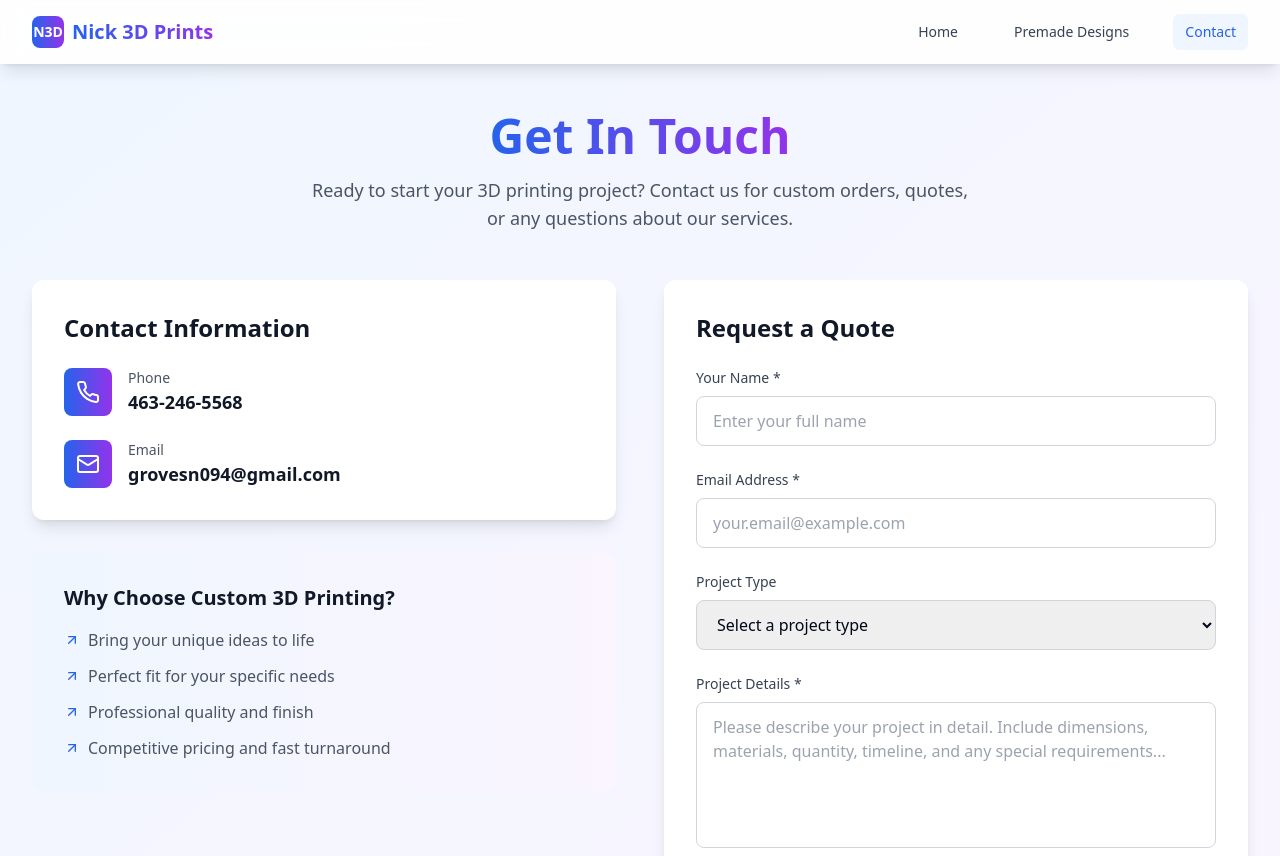
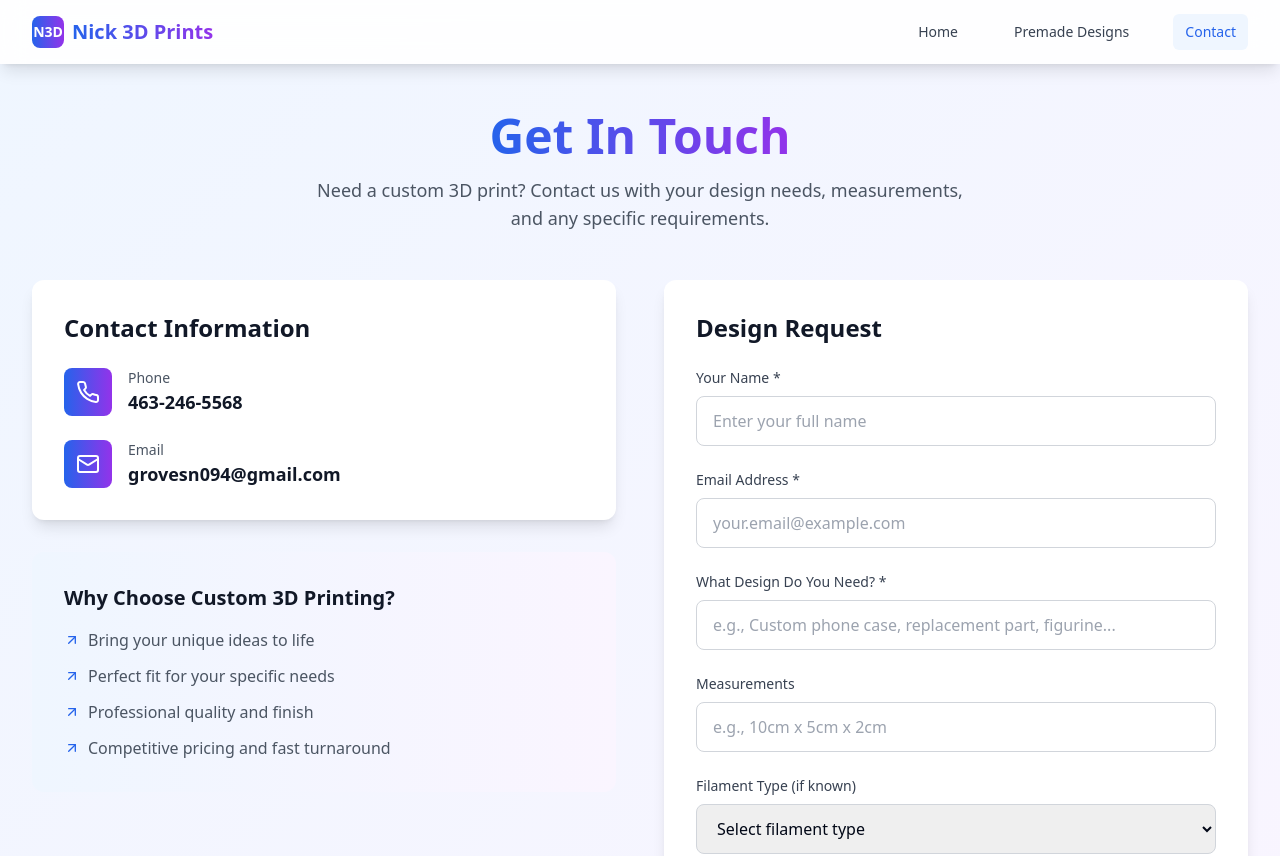
Before and after one commit to Teenfreelance/nick-prints-create, a React (Vite) app: page /contact in a window 1280 px wide. Shown: the top 856 px of the page. Built offline with nearby package versions, Linux system fonts and the light colour scheme.

Commit message:
Refactor: Update contact form
Update the contact form to request design details, measurements, and filament type.

```diff
--- a/src/pages/Contact.tsx
+++ b/src/pages/Contact.tsx
@@ -7,7 +7,9 @@ const Contact = () => {
   const [formData, setFormData] = useState({
     name: "",
     email: "",
-    project: "",
+    design: "",
+    measurements: "",
+    filament: "",
     message: ""
   });
   const { toast } = useToast();
@@ -16,19 +18,19 @@ const Contact = () => {
     e.preventDefault();
 
     // Create email with form data
-    const subject = `Quote Request from ${formData.name}`;
+    const subject = `Design Request from ${formData.name}`;
     const body = `Hi Nick,
 
-I would like to request a quote for a 3D printing project:
+I would like to request a 3D print design:
 
 Name: ${formData.name}
 Email: ${formData.email}
-Project Type: ${formData.project || 'Not specified'}
+Design Needed: ${formData.design}
+Measurements: ${formData.measurements || 'Not specified'}
+Filament Type: ${formData.filament || 'Not specified'}
 
-Project Details:
+Additional Details:
 ${formData.message}
-
-Please provide a quote and timeline for this project.
 
 Thank you!`;
 
@@ -36,10 +38,10 @@ Thank you!`;
     window.open(emailUrl);
 
     toast({
-      title: "Quote Request Sent!",
-      description: "Your email client should open with the quote request. We'll get back to you within 24 hours.",
+      title: "Request Sent!",
+      description: "Your email client should open with the design request. We'll get back to you soon.",
     });
-    setFormData({ name: "", email: "", project: "", message: "" });
+    setFormData({ name: "", email: "", design: "", measurements: "", filament: "", message: "" });
   };
 
   const handleChange = (e: React.ChangeEvent<HTMLInputElement | HTMLTextAreaElement | HTMLSelectElement>) => {
@@ -59,8 +61,8 @@ Thank you!`;
             </span>
           </h1>
           <p className="text-lg text-gray-600 max-w-2xl mx-auto">
-            Ready to start your 3D printing project? Contact us for custom orders,
-            quotes, or any questions about our services.
+            Need a custom 3D print? Contact us with your design needs,
+            measurements, and any specific requirements.
           </p>
         </div>
 
@@ -128,7 +130,7 @@ Thank you!`;
 
           {/* Contact Form */}
           <div className="bg-white rounded-xl shadow-lg p-8">
-            <h2 className="text-2xl font-bold text-gray-900 mb-6">Request a Quote</h2>
+            <h2 className="text-2xl font-bold text-gray-900 mb-6">Design Request</h2>
 
             <form onSubmit={handleSubmit} className="space-y-6">
               <div>
@@ -164,39 +166,69 @@ Thank you!`;
               </div>
 
               <div>
-                <label htmlFor="project" className="block text-sm font-medium text-gray-700 mb-2">
-                  Project Type
+                <label htmlFor="design" className="block text-sm font-medium text-gray-700 mb-2">
+                  What Design Do You Need? *
+                </label>
+                <input
+                  type="text"
+                  id="design"
+                  name="design"
+                  required
+                  value={formData.design}
+                  onChange={handleChange}
+                  className="w-full px-4 py-3 border border-gray-300 rounded-lg focus:ring-2 focus:ring-blue-500 focus:border-transparent transition-colors"
+                  placeholder="e.g., Custom phone case, replacement part, figurine..."
+                />
+              </div>
+
+              <div>
+                <label htmlFor="measurements" className="block text-sm font-medium text-gray-700 mb-2">
+                  Measurements
+                </label>
+                <input
+                  type="text"
+                  id="measurements"
+                  name="measurements"
+                  value={formData.measurements}
+                  onChange={handleChange}
+                  className="w-full px-4 py-3 border border-gray-300 rounded-lg focus:ring-2 focus:ring-blue-500 focus:border-transparent transition-colors"
+                  placeholder="e.g., 10cm x 5cm x 2cm"
+                />
+              </div>
+
+              <div>
+                <label htmlFor="filament" className="block text-sm font-medium text-gray-700 mb-2">
+                  Filament Type (if known)
                 </label>
                 <select
-                  id="project"
-                  name="project"
-                  value={formData.project}
+                  id="filament"
+                  name="filament"
+                  value={formData.filament}
                   onChange={handleChange}
                   className="w-full px-4 py-3 border border-gray-300 rounded-lg focus:ring-2 focus:ring-blue-500 focus:border-transparent transition-colors"
                 >
-                  <option value="">Select a project type</option>
-                  <option value="custom-design">Custom Design</option>
-                  <option value="prototype">Prototype</option>
-                  <option value="replacement-part">Replacement Part</option>
-                  <option value="miniature">Miniature/Figurine</option>
-                  <option value="functional-print">Functional Print</option>
-                  <option value="other">Other</option>
+                  <option value="">Select filament type</option>
+                  <option value="PLA">PLA</option>
+                  <option value="ABS">ABS</option>
+                  <option value="PETG">PETG</option>
+                  <option value="TPU">TPU (Flexible)</option>
+                  <option value="Other">Other</option>
+                  <option value="Not sure">Not sure</option>
                 </select>
               </div>
 
               <div>
                 <label htmlFor="message" className="block text-sm font-medium text-gray-700 mb-2">
-                  Project Details *
+                  Additional Details
                 </label>
                 <textarea
                   id="message"
                   name="message"
-                  required
-                  rows={5}
+                  rows={4}
                   value={formData.message}
                   onChange={handleChange}
                   className="w-full px-4 py-3 border border-gray-300 rounded-lg focus:ring-2 focus:ring-blue-500 focus:border-transparent transition-colors resize-none"
-                  placeholder="Please describe your project in detail. Include dimensions, materials, quantity, timeline, and any special requirements..."
+                  placeholder="Any additional details, color preferences, special requirements..."
                 />
               </div>
 
@@ -204,12 +236,12 @@ Thank you!`;
                 type="submit"
                 className="w-full bg-gradient-to-r from-blue-600 to-purple-600 text-white py-4 px-6 rounded-lg font-semibold text-lg hover:shadow-lg transform hover:scale-105 transition-all duration-200"
               >
-                Send Quote Request
+                Send Request
               </button>
             </form>
 
             <p className="text-sm text-gray-600 mt-4 text-center">
-              * We typically respond within 24 hours with a detailed quote and timeline.
+              * We'll get back to you with details about your custom design request.
             </p>
           </div>
         </div>
```
